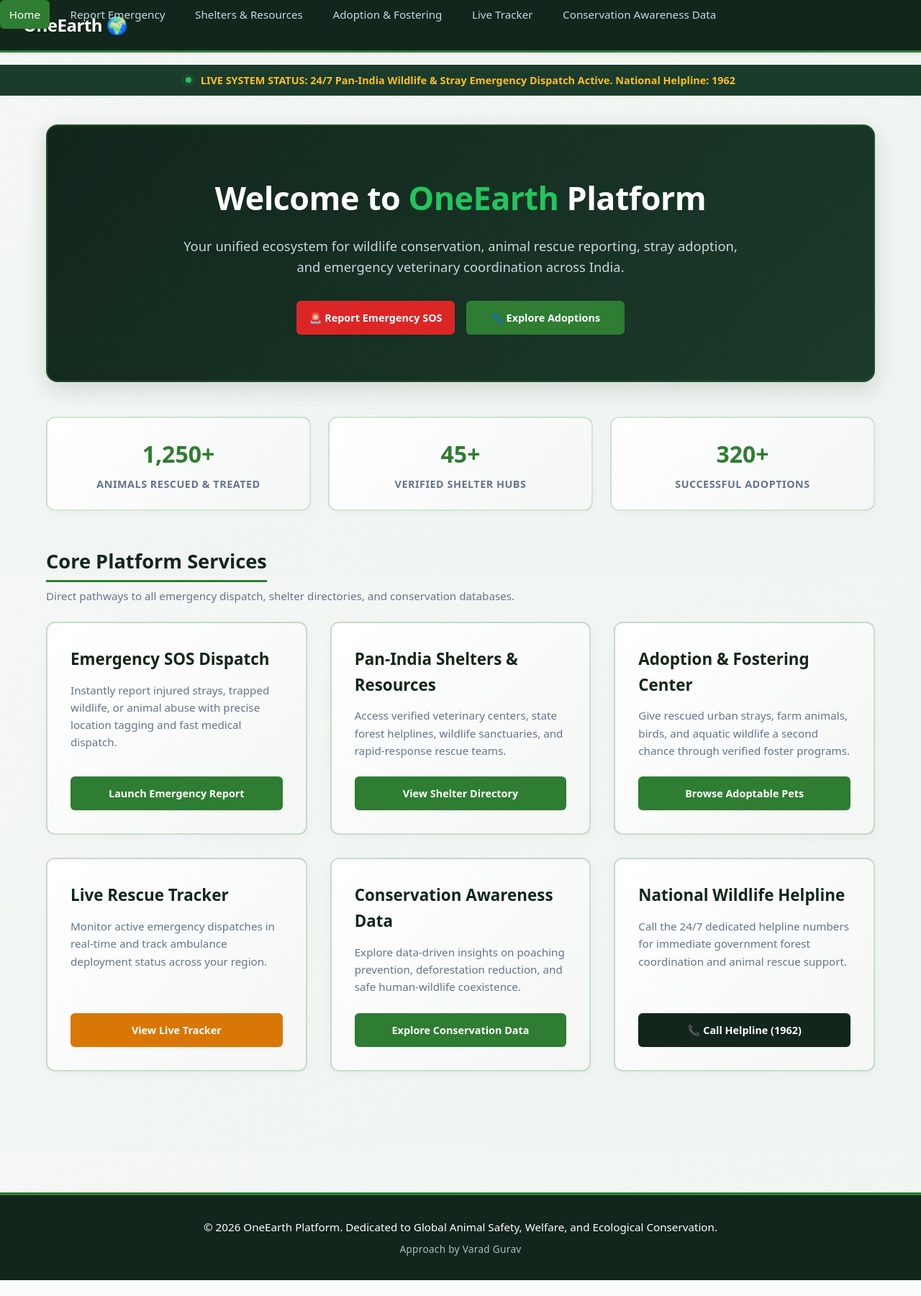
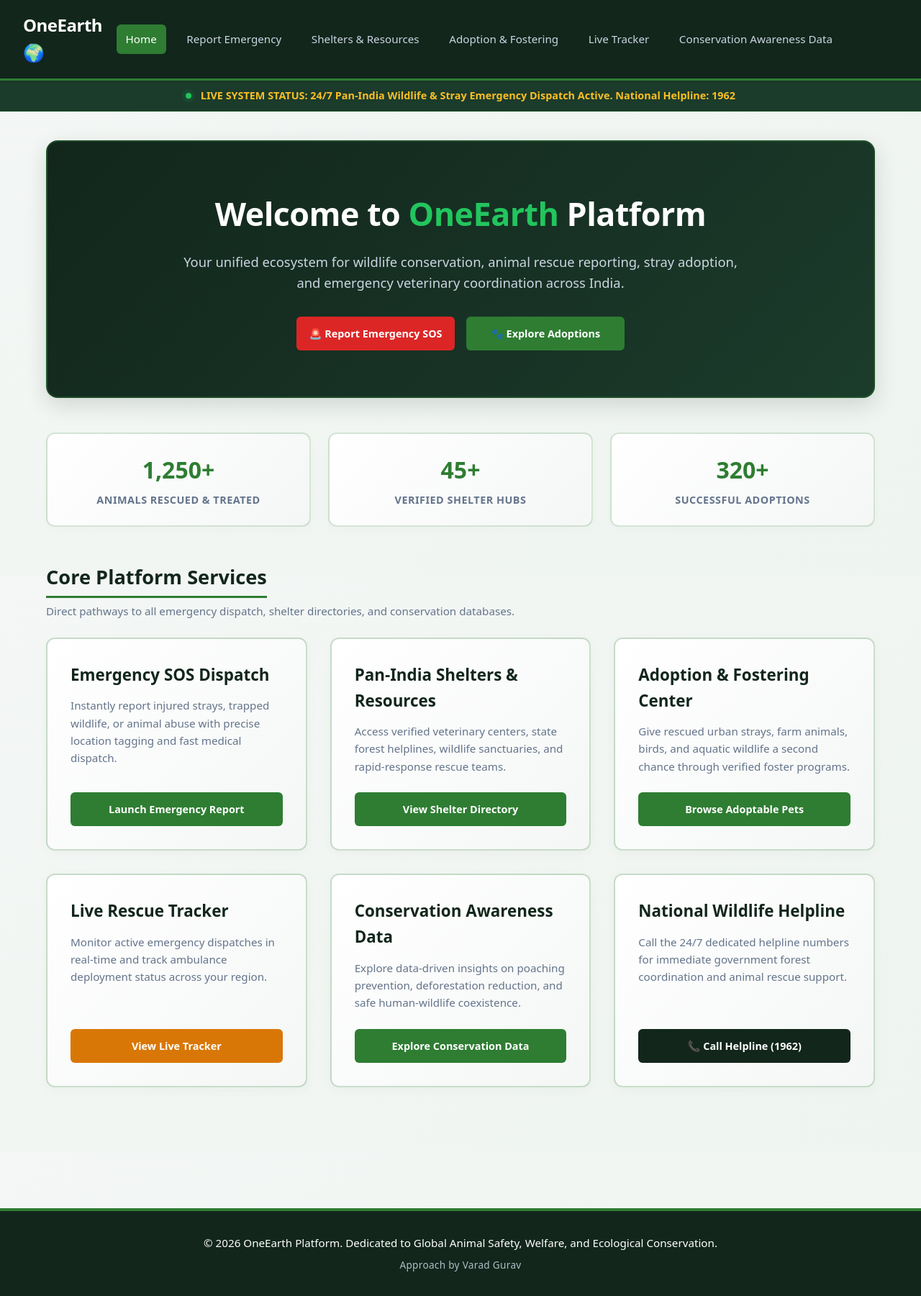
Before and after one commit to varadguravv/oneearth, a Flask app: page / in a window 1280 px wide. Shown: the whole page at 72% size. Before the commit the page ends 1779 px from the top, so only its background shows below. Run offline with Flask 3, Linux system fonts and the light colour scheme.

Commit message:
Update style.css

```diff
--- a/static/style.css
+++ b/static/style.css
@@ -321,26 +321,23 @@ button:active,
         padding: 0 1rem;
     }
 }
-/* --- Professional Fixed Header & Mobile Fix --- */
+/* --- Professional Non-Overlapping Header Fix --- */
 
-/* 1. Lock the top navigation bar permanently to the top */
+/* 1. Let the header flow naturally at the top without overlapping content */
 header, .navbar, nav {
-  position: fixed !important;
-  top: 0 !important;
-  left: 0 !important;
-  right: 0 !important;
-  z-index: 9999 !important;
+  position: relative !important;
+  top: auto !important;
   width: 100% !important;
-  box-sizing: border-box !important;
+  z-index: 1000 !important;
 }
 
-/* 2. Add padding to the top of the body so the fixed header doesn't overlap your content */
+/* 2. Remove forced body top padding so content aligns normally */
 body {
-  padding-top: 90px !important;
+  padding-top: 0 !important;
   overflow-x: hidden !important;
 }
 
-/* 3. Pin the Instant SOS box securely to the bottom left */
+/* 3. Keep Instant SOS pinned cleanly at the bottom left */
 .instant-sos, .sos-widget, #instant-sos {
   position: fixed !important;
   bottom: 20px !important;
@@ -351,7 +348,7 @@ body {
   max-width: 280px !important;
 }
 
-/* 4. Ensure containers maintain proper mobile scaling */
+/* 4. Ensure smooth mobile scaling */
 @media screen and (max-width: 768px) {
   .container, main, .content-wrap {
     width: 100% !important;
```
